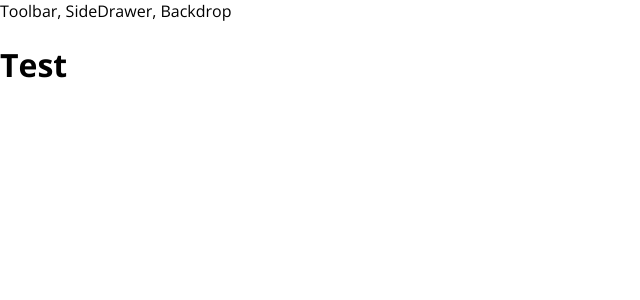
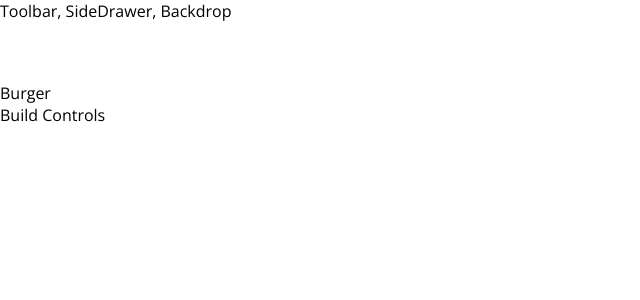
Before and after one commit to Gtes/burger-react-app, a React (Create React App) app: page / in a window 1280 px wide. Shown: the top 300 px of the page, without its empty margins (0-640 px from the left). Built offline with nearby package versions, Linux system fonts and the light colour scheme.

Commit message:
09. Starting Implementation of The Burger Builder Container

```diff
--- a/src/App.js
+++ b/src/App.js
@@ -1,12 +1,14 @@
 import React from "react";
 
 import Layout from "./components/Layout/Layout";
+
+import BurgerBuilder from "./containers/BurgerBuilder/BurgerBuilder"
 
 function App() {
     return (
         <div>
             <Layout>
-                <h1>Test</h1>
+                <BurgerBuilder></BurgerBuilder>
             </Layout>
         </div>
     );
--- a/src/components/Layout/Layout.js
+++ b/src/components/Layout/Layout.js
@@ -2,11 +2,15 @@
 
 import Aux from "../../hoc/Aux";
 
-const layout = (props) => (
-    <Aux>
-        <div>Toolbar, SideDrawer, Backdrop</div>
-        <main>{props.children}</main>
-    </Aux>
-);
+import classes from "./Layout.module.css";
+
+const layout = (props) => {
+    return (
+        <Aux>
+            <div>Toolbar, SideDrawer, Backdrop</div>
+            <main className={classes.Content}>{props.children}</main>
+        </Aux>
+    );
+};
 
 export default layout;
--- /dev/null
+++ b/src/components/Layout/Layout.module.css
@@ -0,0 +1,3 @@
+.Content{
+    margin: 60px 0 0 0;
+}
--- /dev/null
+++ b/src/containers/BurgerBuilder/BurgerBuilder.js
@@ -0,0 +1,14 @@
+import React, { Component } from "react";
+
+import Aux from "../../hoc/Aux";
+
+class BurgerBuilder extends Component {
+    render() {
+        return (<Aux>
+            <div>Burger</div>
+            <div>Build Controls</div>
+        </Aux>);
+    }
+}
+
+export default BurgerBuilder;
```
